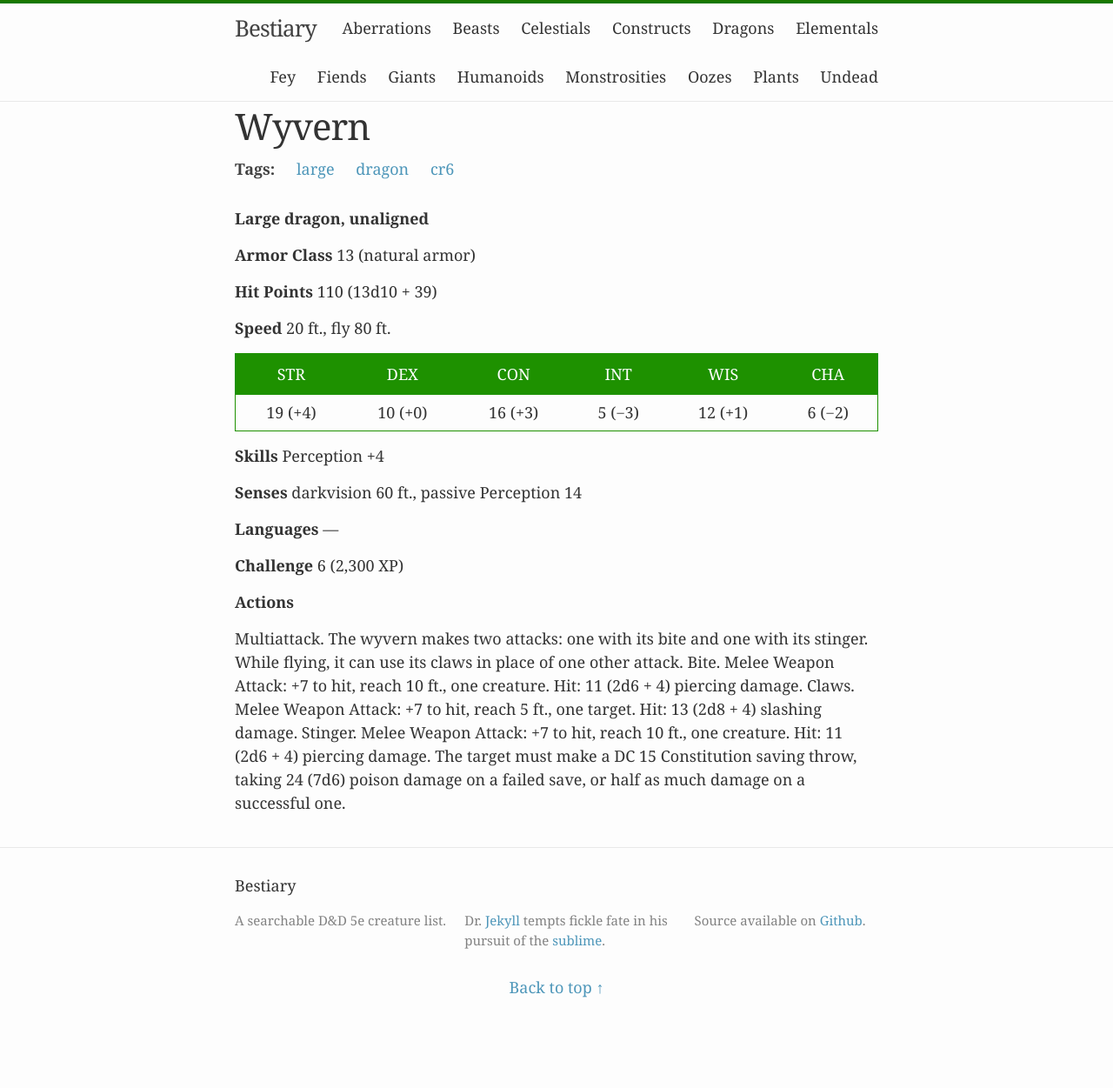
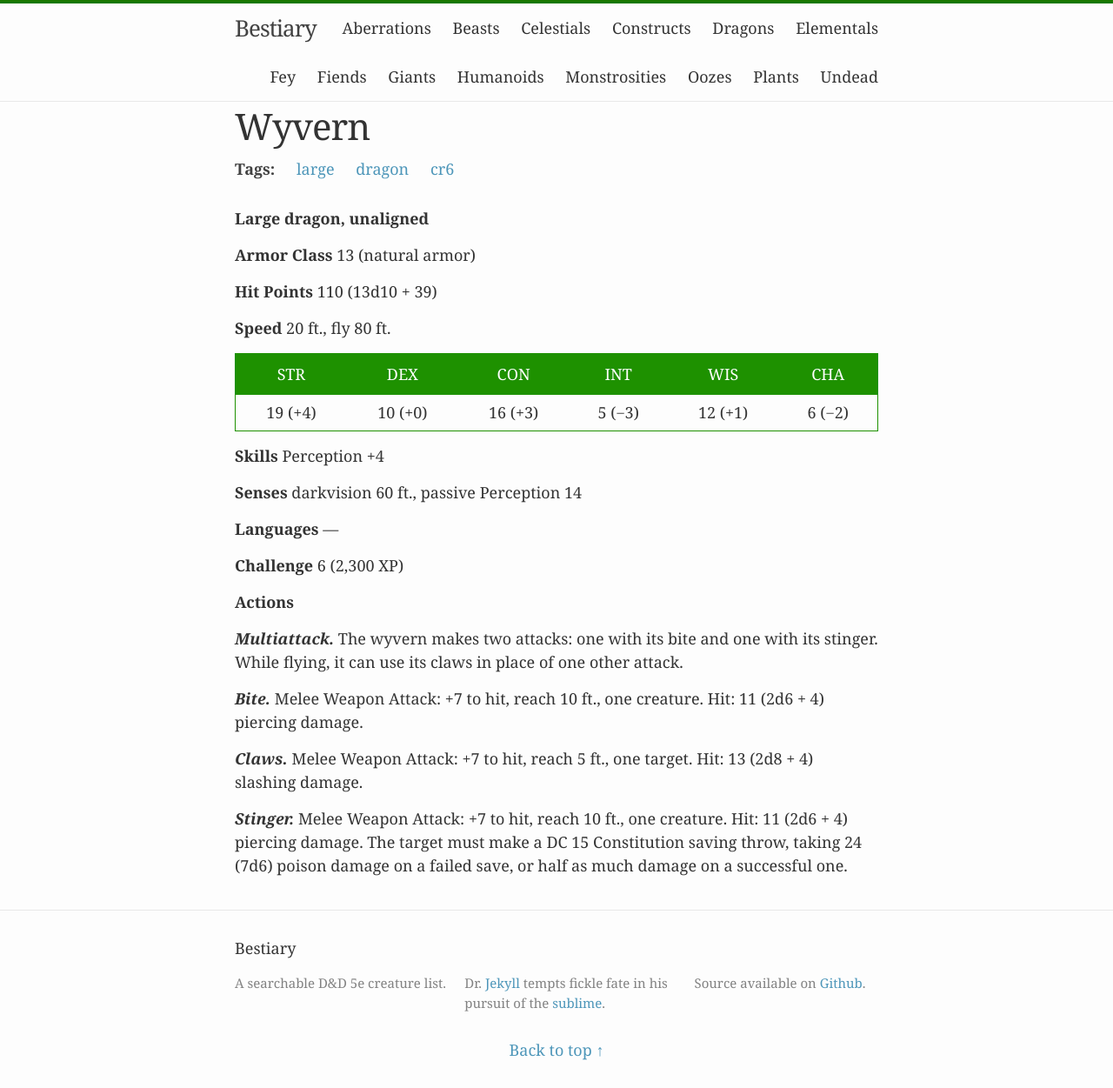
Before and after one commit to beaurancourt/bestiary, a Jekyll site: the page built from _posts/2016-02-29-wyvern.markdown, in a window 1280 px wide. Shown: the whole page at 87% size. Built offline with Jekyll 4.4.1, drawn with Linux system fonts in a browser that asks for light colours; before the commit the page ends 1179 px from its top, so only the background shows below that.

```diff
--- a/_posts/2016-02-29-wyvern.markdown
+++ b/_posts/2016-02-29-wyvern.markdown
@@ -27,4 +27,10 @@ tags: [large, dragon, cr6]
 
 **Actions**
 
-Multiattack. The wyvern makes two attacks: one with its bite and one with its stinger. While flying, it can use its claws in place of one other attack. Bite. Melee Weapon Attack: +7 to hit, reach 10 ft., one creature. Hit: 11 (2d6 + 4) piercing damage. Claws. Melee Weapon Attack: +7 to hit, reach 5 ft., one target. Hit: 13 (2d8 + 4) slashing damage. Stinger. Melee Weapon Attack: +7 to hit, reach 10 ft., one creature. Hit: 11 (2d6 + 4) piercing damage. The target must make a DC 15 Constitution saving throw, taking 24 (7d6) poison damage on a failed save, or half as much damage on a successful one.
+***Multiattack.*** The wyvern makes two attacks: one with its bite and one with its stinger. While flying, it can use its claws in place of one other attack.
+
+***Bite.*** Melee Weapon Attack: +7 to hit, reach 10 ft., one creature. Hit: 11 (2d6 + 4) piercing damage.
+
+***Claws.*** Melee Weapon Attack: +7 to hit, reach 5 ft., one target. Hit: 13 (2d8 + 4) slashing damage.
+
+***Stinger.*** Melee Weapon Attack: +7 to hit, reach 10 ft., one creature. Hit: 11 (2d6 + 4) piercing damage. The target must make a DC 15 Constitution saving throw, taking 24 (7d6) poison damage on a failed save, or half as much damage on a successful one.
```
